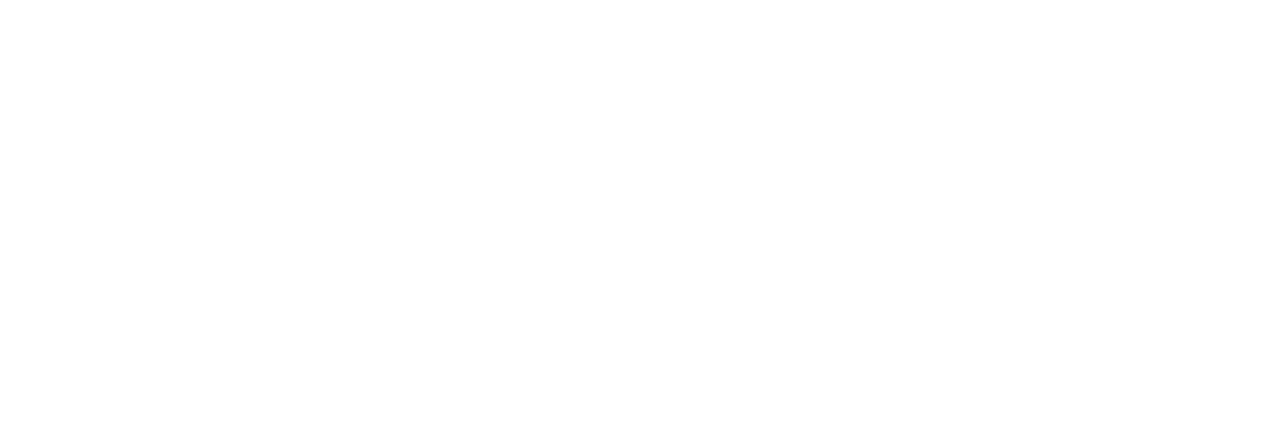
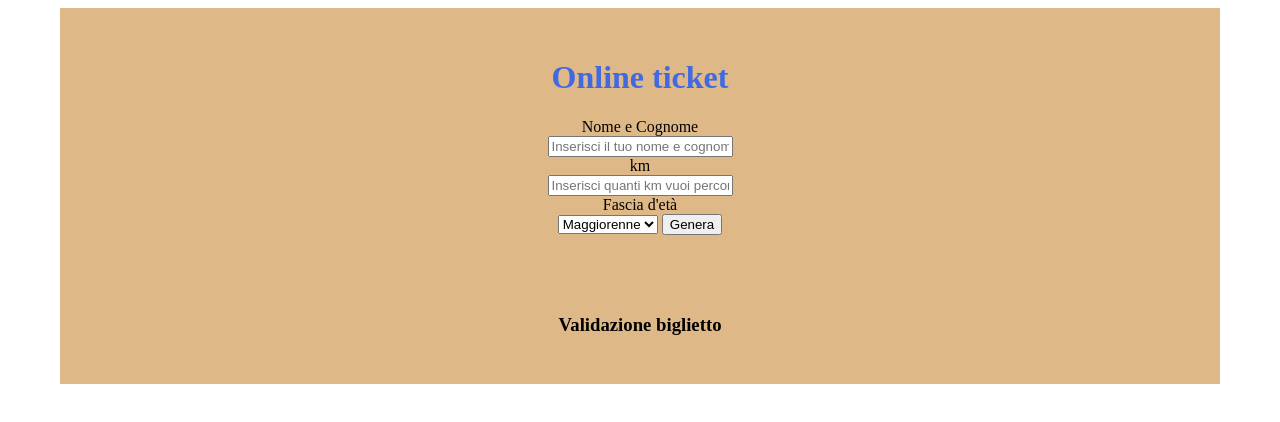
Before and after one commit to samuelecozzubbo/js-biglietto-treno-form, a plain HTML site: page index.html in a window 1280 px wide. Drawn offline with Linux system fonts and the light colour scheme.

Commit message:
form created

```diff
--- a/css/style.css
+++ b/css/style.css
@@ -0,0 +1,24 @@
+.container{
+    background-color: burlywood;
+    max-width: 1100px;
+    margin: 0 auto;
+    padding: 30px;
+    text-align: center;
+    position: relative;
+}
+
+h1{
+    color: royalblue;
+}
+
+#ticket-id{
+    position: absolute;
+    left: 0;
+    bottom: 0;
+}
+
+#ticket-type{
+    position: absolute;
+    right: 0;
+    bottom: 0;
+}
--- a/index.html
+++ b/index.html
@@ -8,7 +8,32 @@
 </head>
 <body>
     <main>
+        <div class="container">
+            <h1>Online ticket</h1>
+            <div id="ticket-price"></div>
+            <form action="#">
+                <label for="name">Nome e Cognome</label><br>
+                <input type="text" class="name" placeholder="Inserisci il tuo nome e cognome"><br>
+                <label for="km">km</label><br>
+                <input type="text" class="km" placeholder="Inserisci quanti km vuoi percorrere"><br>
+                <label for="userAge">Fascia d'età</label><br>
+                <select id="user-age" name="age">
+                    <option value="maggiorenne">Maggiorenne</option>
+                    <option value="minorenne">Minorenne</option>
+                    <option value="over-65">Over 65</option>
+                </select>
 
+                <button class="ticket-submit">Genera</button>
+            </form>
+        </div>
+
+        <div class="container">
+            <h3>Validazione biglietto</h3>
+            <div id="user-info"></div>
+            <h3 id="current-date"></h3>
+            <div id="ticket-id"></div>
+            <div id="ticket-type"></div>
+        </div>
     </main>
     <script src="js/script.js"></script>
 </body>
```
